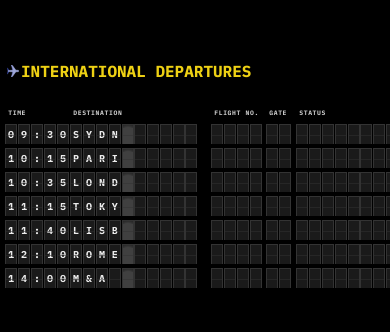
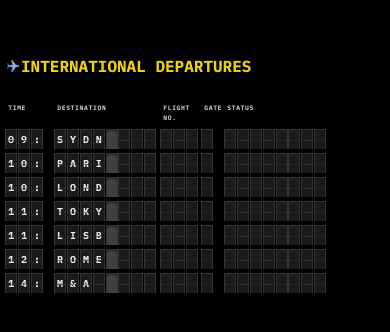
Before and after one commit to mazhang101/mazwedding, a React (Vite) app: page / in a window 390 px wide. Shown: the part 260-592 px from the top of the page. Built offline with nearby package versions, Linux system fonts and the light colour scheme.

Commit message:
26/11: resized columns on small and large viewports

```diff
--- a/src/FlapDisplay.css
+++ b/src/FlapDisplay.css
@@ -203,7 +203,7 @@ h1 {
     }
 
     .header-row, .flight-row-grid {
-        grid-template-columns: 64px 140px 54px 29px 150px;
+        grid-template-columns: 48px 105px 40px 22px 113px;
         column-gap: 1px;
     }
 }
```
